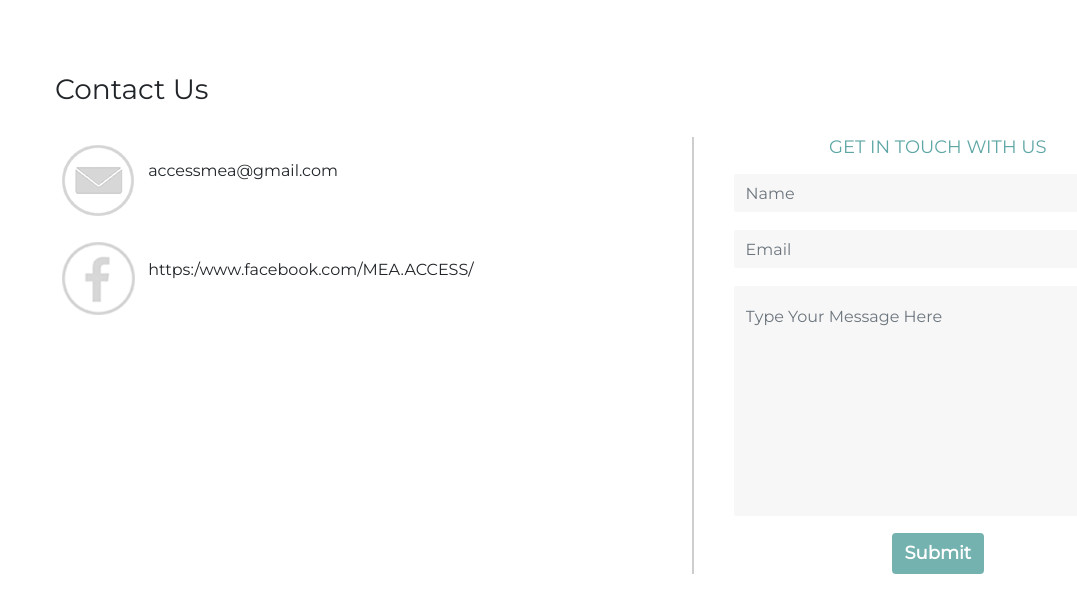
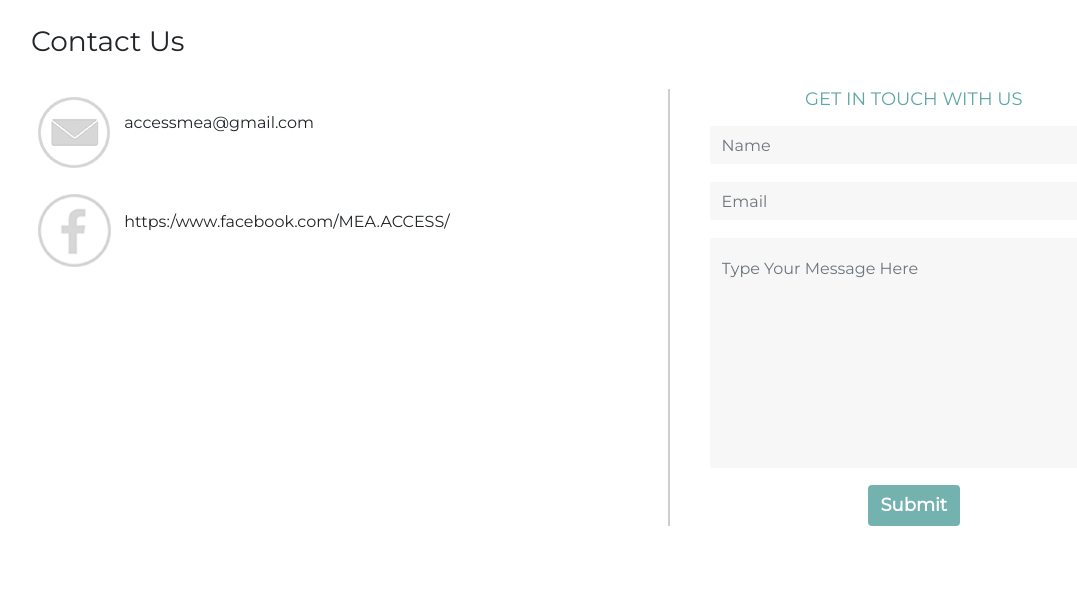
Before and after one commit to Hjkun77/access-website, a PHP site: page /contact.html in a window 1280 px wide. Shown: the part 71-684 px from the top of the page, without its empty margins (65-1142 px from the left). Run offline with PHP 8.4, Linux system fonts and the light colour scheme.

Commit message:
Update Contact Margins

```diff
--- a/stylesheets/style.css
+++ b/stylesheets/style.css
@@ -141,9 +141,9 @@ body {
 
   /* Contact Us */
   .contact-us {
-    margin-left: 7.5em;
+    margin-left: 6em;
     width: 85%;
-    margin-top: 9em;
+    margin-top: 6em;
     display: flex;
     align-items: center;
     position: fixed;
@@ -154,7 +154,6 @@ body {
     width: 100%;
     margin-bottom: 30px;
   }
-
 
   .contact-line {
     padding-left: 3vw;
```
